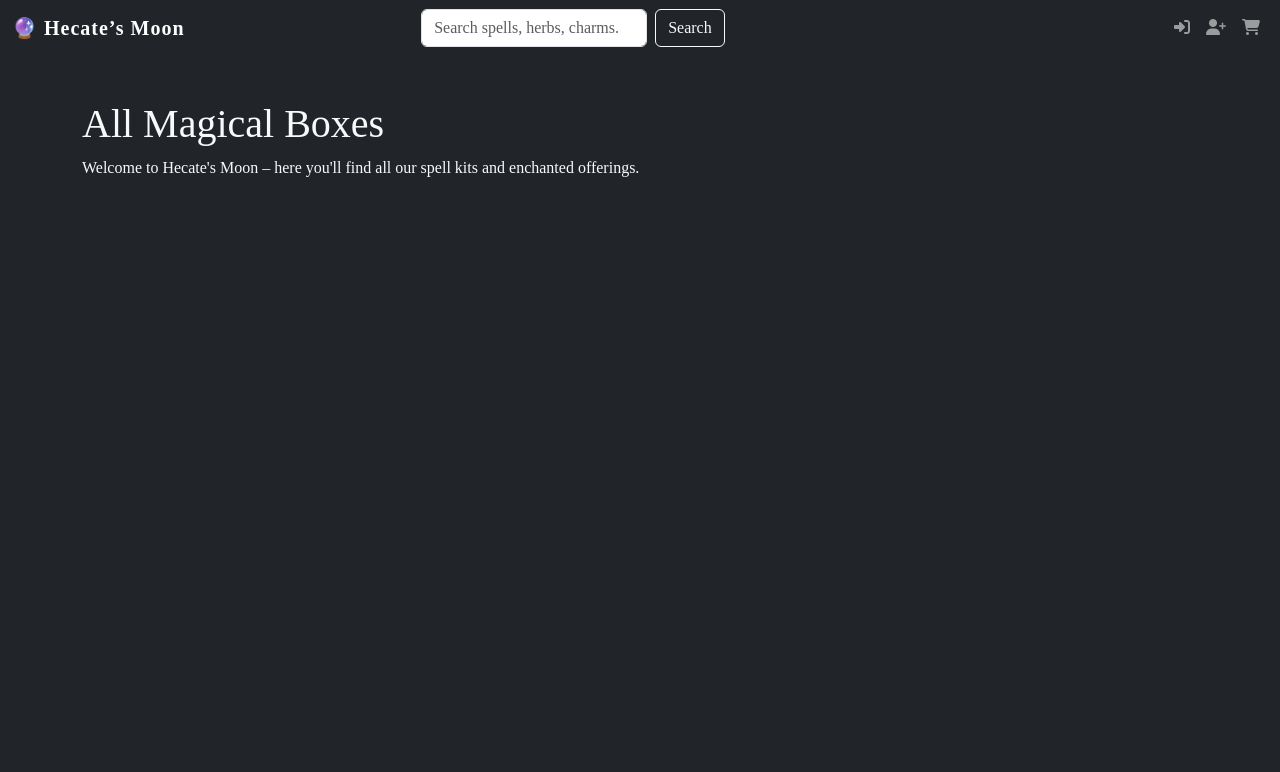
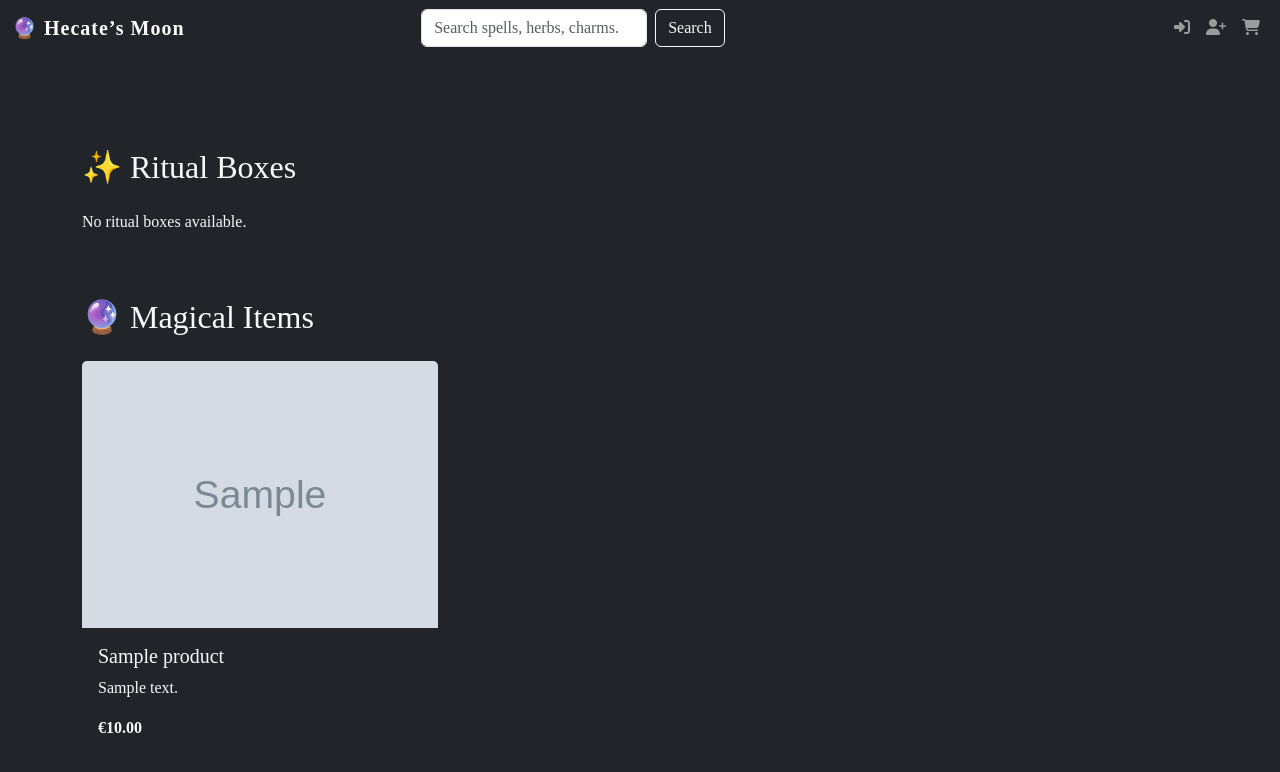
Before and after one commit to NavyBlue06/HecatesMoonNEW, a Django app: page /boxes/ in a window 1280 px wide. Shown: the top 772 px of the page. Run offline with Django 5.2, Linux system fonts and the light colour scheme; tables that the repository leaves empty hold one stand-in row (values such as "Sample post"); grey boxes marked "Sample" are stand-in pictures; some libraries are stand-ins or nearby versions.

Commit message:
Add Media_URL and Media_Root to Setting.py

```diff
--- a/boxes/templates/boxes/all_products.html
+++ b/boxes/templates/boxes/all_products.html
@@ -1,8 +1,51 @@
-{% extends 'base.html' %}
+{% extends "base.html" %}
 
 {% block content %}
-  <div class="container mt-5">
-    <h1>All Magical Boxes</h1>
-    <p>Welcome to Hecate's Moon – here you'll find all our spell kits and enchanted offerings.</p>
-  </div>
+<div class="container mt-5 pt-5">
+
+    <!-- Ritual Boxes -->
+    <h2 class="text-light mb-4">✨ Ritual Boxes</h2>
+    <div class="row row-cols-1 row-cols-md-3 g-4">
+        {% for product in boxes %}
+        <div class="col">
+            <div class="card h-100 bg-dark text-light border-light">
+                {% if product.image %}
+                <img src="{{ product.image.url }}" class="card-img-top" alt="{{ product.name }}">
+                {% endif %}
+                <div class="card-body">
+                    <h5 class="card-title">{{ product.name }}</h5>
+                    <p class="card-text">{{ product.description|truncatewords:20 }}</p>
+                    <p class="card-text"><strong>€{{ product.price }}</strong></p>
+                    <!-- You can add a "View More" or "Add to Cart" button here -->
+                </div>
+            </div>
+        </div>
+        {% empty %}
+        <p class="text-light">No ritual boxes available.</p>
+        {% endfor %}
+    </div>
+
+    <!-- Magical Items -->
+    <h2 class="text-light mt-5 mb-4">🔮 Magical Items</h2>
+    <div class="row row-cols-1 row-cols-md-3 g-4">
+        {% for product in items %}
+        <div class="col">
+            <div class="card h-100 bg-dark text-light border-light">
+                {% if product.image %}
+                <img src="{{ product.image.url }}" class="card-img-top" alt="{{ product.name }}">
+                {% endif %}
+                <div class="card-body">
+                    <h5 class="card-title">{{ product.name }}</h5>
+                    <p class="card-text">{{ product.description|truncatewords:20 }}</p>
+                    <p class="card-text"><strong>€{{ product.price }}</strong></p>
+                    <!-- Add to cart button could go here too -->
+                </div>
+            </div>
+        </div>
+        {% empty %}
+        <p class="text-light">No magical items available.</p>
+        {% endfor %}
+    </div>
+
+</div>
 {% endblock %}
--- a/mysticbox/settings.py
+++ b/mysticbox/settings.py
@@ -149,3 +149,7 @@
     'django.contrib.auth.backends.ModelBackend', # Default backend
     'allauth.account.auth_backends.AuthenticationBackend', # Allauth backend
 ]
+
+# Media files (for user-uploaded images like product photos)
+MEDIA_URL = '/media/'
+MEDIA_ROOT = BASE_DIR / 'media'
```
